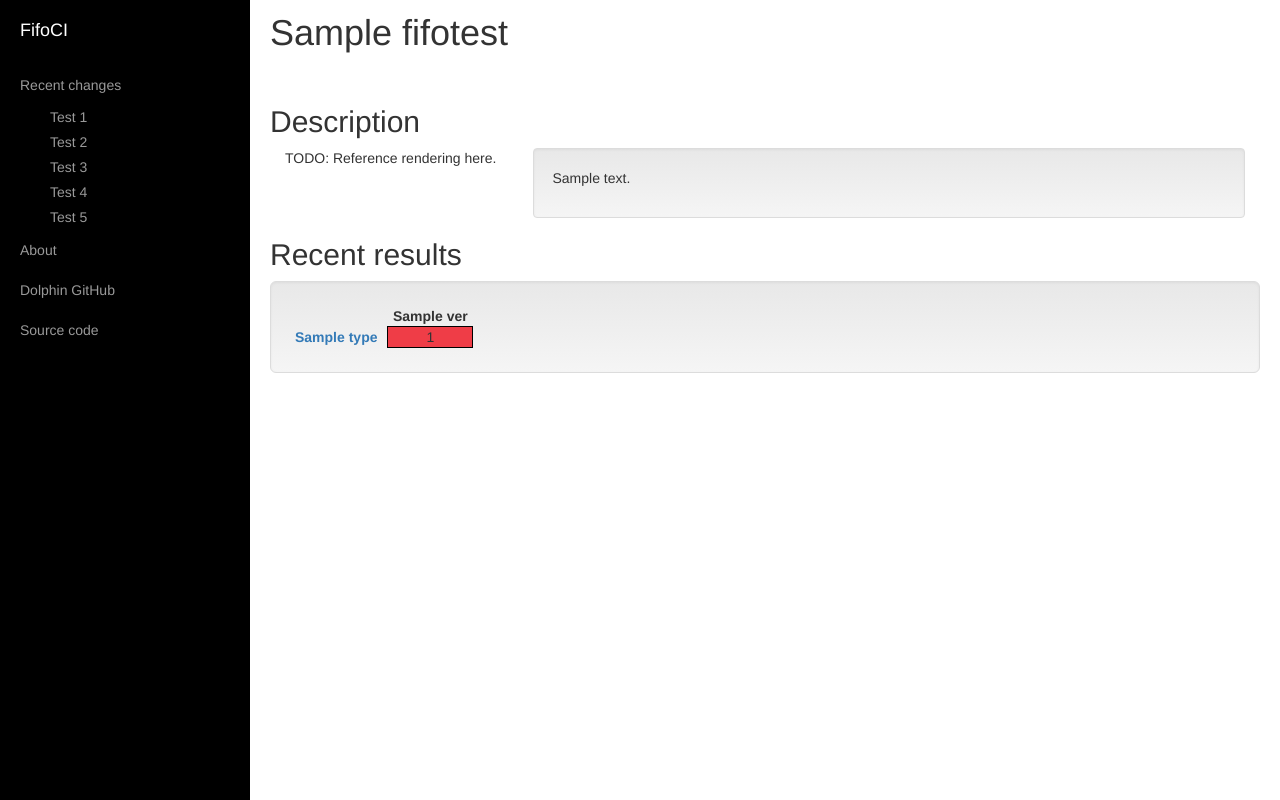
After one commit to dolphin-emu/fifoci, a Django app: template frontend/fifoci/templates/dff-view.html in a window 1280 px wide. The commit adds this page. Run offline with Django 3.2, Linux system fonts and the light colour scheme; tables that the repository leaves empty hold one stand-in row (values such as "Sample post"); the template is opened without the code that fills it: values that come from a table or form of the project are taken from there, most other values are stand-ins (such as "Sample title", 1, 10 or a date in 2020); data that the repository does not hold is empty; some libraries are stand-ins or nearby versions.

Commit message:
frontend: add a dff-centric view showing all results for a given dff

```diff
--- a/frontend/fifoci/models.py
+++ b/frontend/fifoci/models.py
@@ -7,6 +7,10 @@ class FifoTest(models.Model):
     shortname = models.CharField(max_length=32, db_index=True)
     active = models.BooleanField(default=True, db_index=True)
     description = models.TextField(blank=True)
+
+    @models.permalink
+    def get_absolute_url(self):
+        return ('dff-view', [self.shortname])
 
     def __str__(self):
         return self.shortname
--- /dev/null
+++ b/frontend/fifoci/templates/_results_cells.html
@@ -0,0 +1,6 @@
+{% for res in results %}
+  <td class="{% if res.hashes %}success{% elif res %}failure{% else %}missing{% endif %}">
+    {{ res.id }}
+  </td>
+{% endfor %}
+<!-- vim: set ft=htmldjango ts=2 sw=2 et tw=160 : -->
--- /dev/null
+++ b/frontend/fifoci/templates/dff-view.html
@@ -0,0 +1,42 @@
+{% extends "_base.html" %}
+
+{% load markup %}
+
+{% block "headtitle" %}Test: {{ dff.name }}{% endblock %}
+{% block "title" %}{{ dff.name }}{% endblock %}
+
+{% block "content" %}
+<h2>Description</h2>
+<div class="col-sm-3">
+  TODO: Reference rendering here.
+</div>
+<div class="col-sm-9">
+  <div class="well">
+    {{ dff.description|markdown }}
+  </div>
+</div>
+
+<h2>Recent results</h2>
+<div class="result-table-container well well-lg">
+  <table class="result-table">
+    <thead>
+      <tr>
+        <th></th>
+        {% for ver in versions %}
+        <th>{{ ver.name }}</th>
+        {% endfor %}
+      </tr>
+    </thead>
+    <tbody>
+      {% for type, results in types_list %}
+      <tr>
+        <th><a href="/#{{ type }}">{{ type }}</a></th>
+        {% include "_results_cells.html" with results=results only %}
+      </tr>
+      {% endfor %}
+    </tbody>
+  </table>
+</div>
+{% endblock %}
+
+<!-- vim: set ft=htmldjango ts=2 sw=2 et tw=160 : -->
--- /dev/null
+++ b/frontend/fifoci/templatetags/markup.py
@@ -0,0 +1,9 @@
+from django import template
+from django.utils.safestring import mark_safe
+import markdown as markdown_mod
+
+register = template.Library()
+
+@register.filter
+def markdown(text):
+    return mark_safe(markdown_mod.markdown(text))
--- a/frontend/fifoci/urls.py
+++ b/frontend/fifoci/urls.py
@@ -6,6 +6,8 @@ urlpatterns = patterns('',
     # Examples:
     url(r'^$', 'fifoci.views.home', name='home'),
     url(r'^dff/$', 'fifoci.views.dffs_to_test'),
+    url(r'^dff/(?P<name>[a-zA-Z0-9-]+)/$', 'fifoci.views.dff_view',
+        name='dff-view'),
     url(r'^admin/', include(admin.site.urls)),
 )
 
```
Also changed, not shown: frontend/fifoci/templates/index.html (+2 -6 lines), frontend/fifoci/views.py (+35 -17 lines), frontend/fifoci/templatetags/__init__.py (added).
